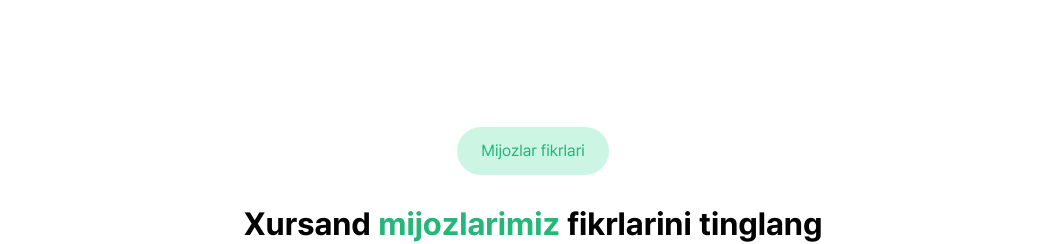
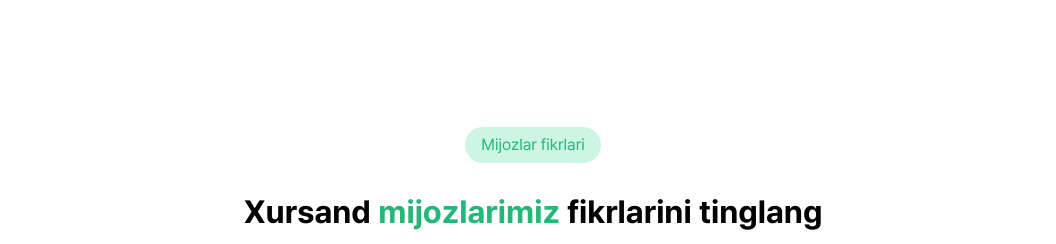
Before and after one commit to OybekDeveloper/dalada, a React (Create React App) app: page / in a window 1280 px wide. Shown: the part 5200-5444 px from the top of the page, without its empty margins (107-1163 px from the left). Built offline with nearby package versions, Linux system fonts and the light colour scheme; a web font is replaced by a local one.

Commit message:
fosndfasfs

```diff
--- a/src/components/comments/comments.jsx
+++ b/src/components/comments/comments.jsx
@@ -122,7 +122,7 @@ const Comments = () => {
       id="comments"
       className="comments max-w-[1440px] xl:w-10/12 md:w-11/12 mx-auto flex flex-col items-center pt-[100px] max-sm:w-full"
     >
-      <div className="btn flex justify-center px-[16px] py-[6px] font-[14px] text-center text-[#25b679] bg-[#ccf5e4] rounded-[29px]">
+      <div className="flex justify-center px-[16px] py-[6px] font-[14px] text-center text-[#25b679] bg-[#ccf5e4] rounded-[29px]">
         Mijozlar fikrlari
       </div>
       <h1 className="text-[32px] font-bold text-[#040303] pt-[25px] max-sm:text-center">
--- a/src/components/footer/footer.jsx
+++ b/src/components/footer/footer.jsx
@@ -65,7 +65,6 @@ const Footer = () => {
               </a>
             </div>
           </div>
-          <div></div>
         </div>
         <img src={line} alt=" max-w-[1440px] w-full" />
         <div className="max-w-[1440px] mx-auto w-full flex flex-row justify-between max-sm:flex-col max-sm:items-start">
```
